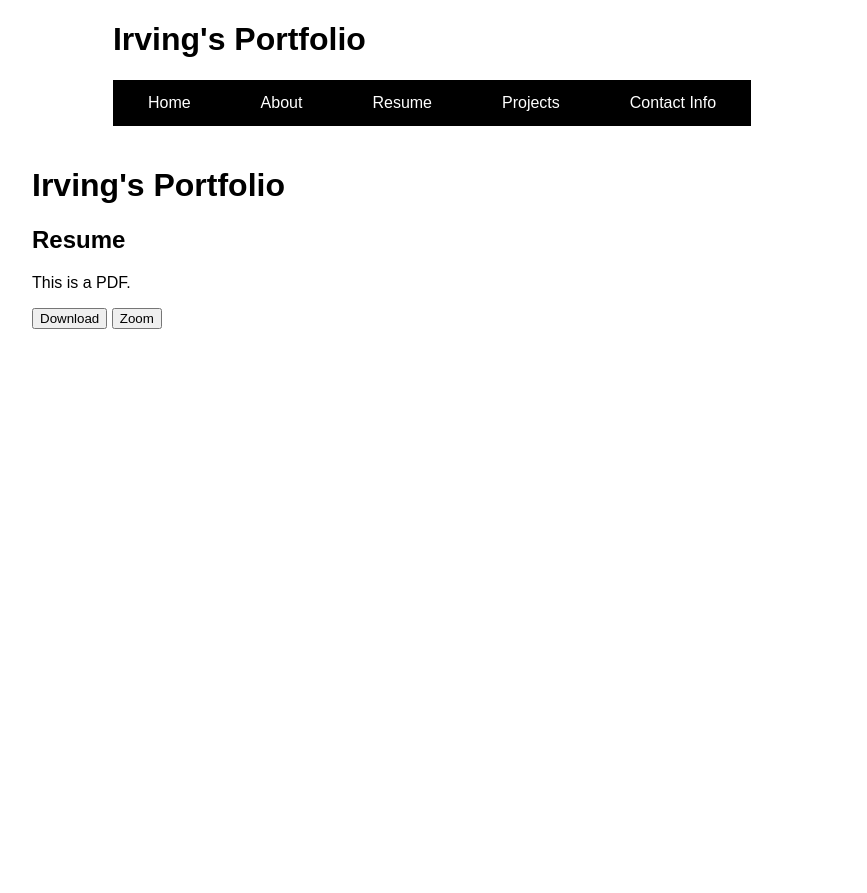
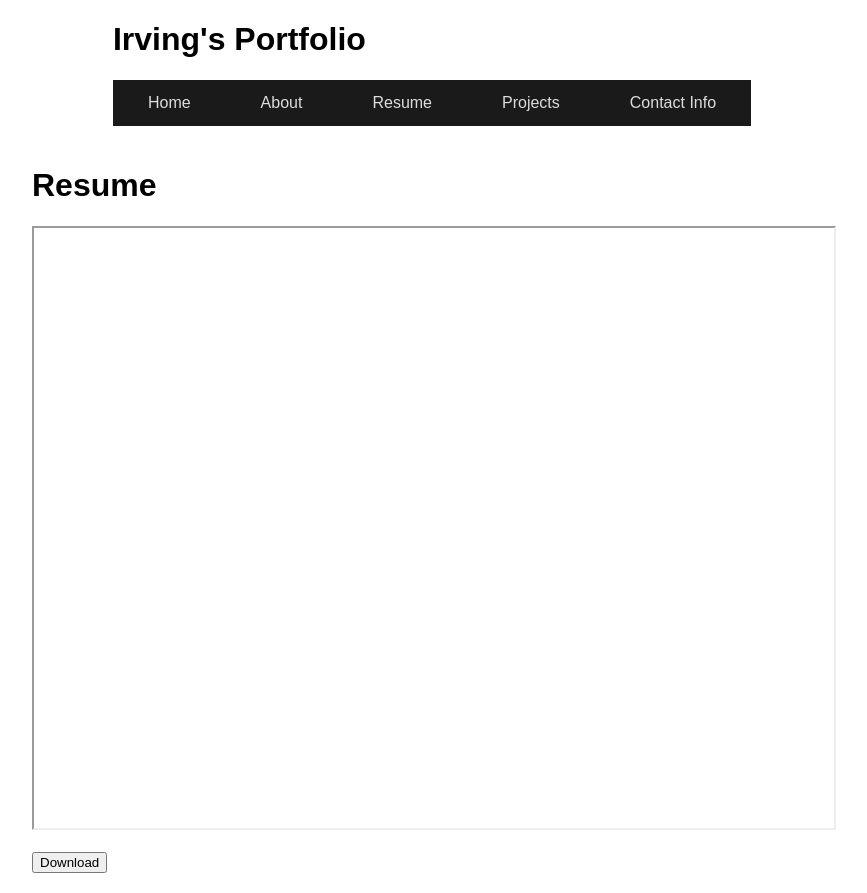
Before and after one commit to IrvingBecerril/becerrilportfolio, a plain HTML site: page resume.html in a window 1280 px wide. Shown: the whole page, without its empty margins (208-1075 px from the left). Before the commit the page ends 800 px from the top, so only its background shows below. Drawn offline with Linux system fonts and the light colour scheme.

Commit message:
adding resume pdf

```diff
--- a/resume.html
+++ b/resume.html
@@ -11,22 +11,17 @@
     <div id="header"></div>
 
     <main>
-        <h1>Irving's Portfolio</h1>
-        <h2>Resume</h2>
-        <p>This is a PDF.</p>
-        <button onclick="downloadResume()">Download</button>
-        <button onclick="zoomResume()">Zoom</button>
+        <h1>Resume</h1>
+        <div class="pdf-container">
+            <iframe src="C:\Users\irvin\becerrilportfolio\Irving Becerril Resume 05.22.2024.pdf" width="100%" height="600px"></iframe>
+        </div>
+        <br>
+        <a href="C:\Users\irvin\becerrilportfolio\Irving Becerril Resume 05.22.2024.pdf" download>
+            <button>Download</button>
+        </a>
     </main>
 
     <script>
-        function downloadResume() {
-            window.location.href = 'path/to/your/resume.pdf';
-        }
-
-        function zoomResume() {
-            // Implement zoom functionality if needed
-        }
-
         // Load the header
         fetch('header.html')
             .then(response => response.text())
--- a/style.css
+++ b/style.css
@@ -9,7 +9,7 @@ body {
 
 nav {
     width: 100%;
-    background-color: #000000;
+    background-color: #1a1a1a;
 }
 
 nav ul {
@@ -25,14 +25,14 @@ nav ul li {
 }
 
 nav ul li a {
-    color: white;
+    color: rgb(221, 221, 222);
     text-decoration: none;
     padding: 14px 20px;
     display: block;
 }
 
 nav ul li a:hover {
-    background-color: #000000;
+    background-color: #3a3a3a;
 }
 
 main {
```
Also changed, not shown: 1 other file.
